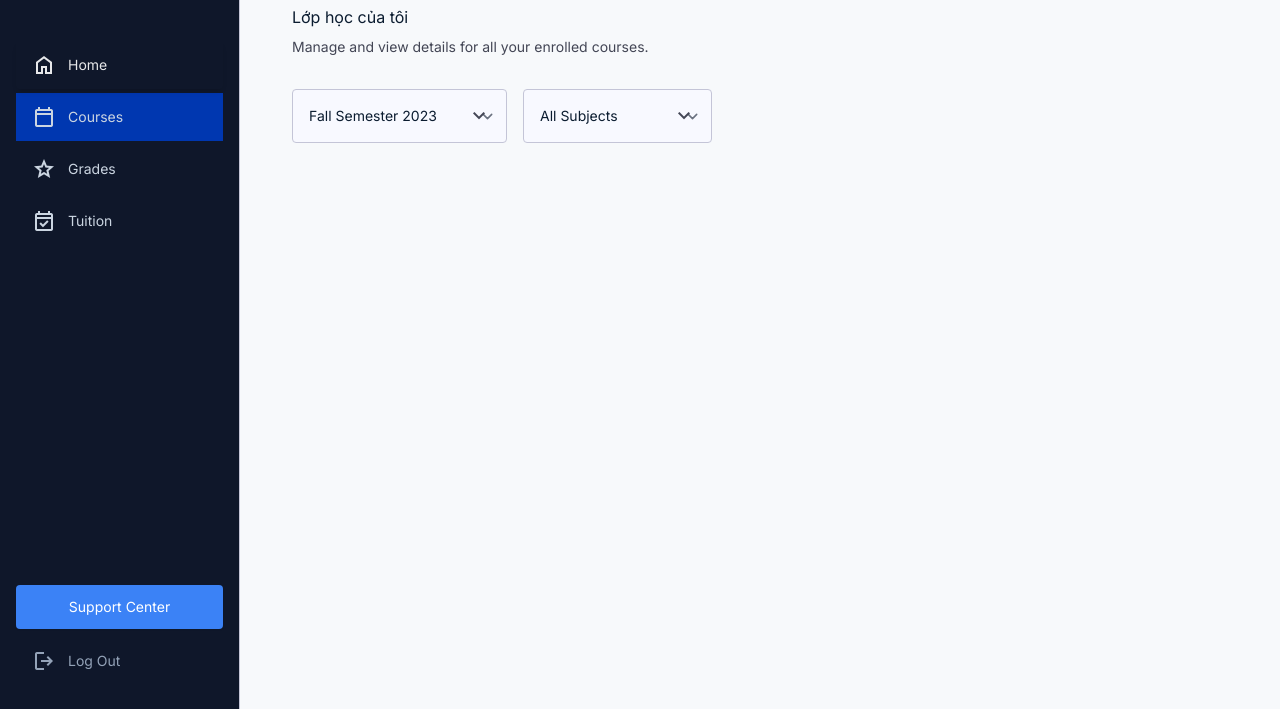
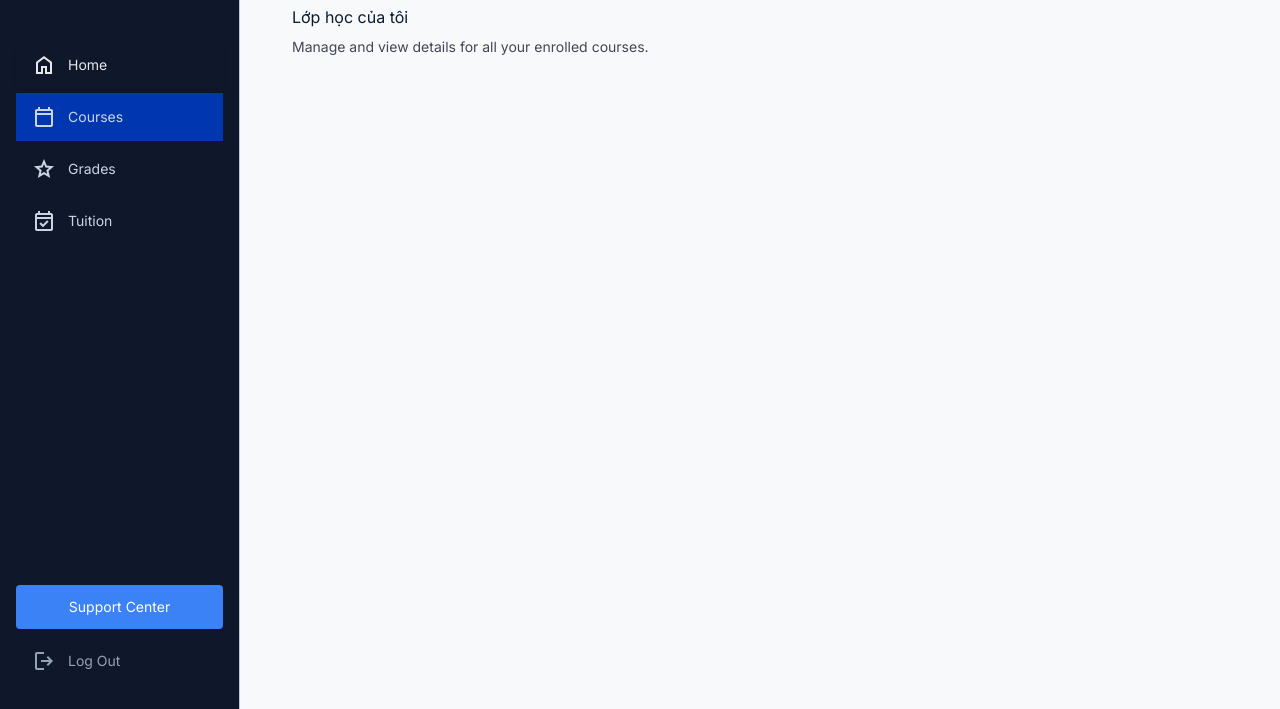
Before and after one commit to barotoichoi/PTTKHT-Group3, a website: page Web/student_courses.html in a window 1280 px wide. Shown: the part 91-800 px from the top of the page. Drawn offline with nearby package versions, Linux system fonts and the light colour scheme; no server answers; sample sign-in values are in the browser's storage.

Commit message:
Xóa nút view detail

```diff
--- a/Web/student_courses.html
+++ b/Web/student_courses.html
@@ -241,33 +241,6 @@
           </p>
         </div>
         <!-- Filters -->
-        <div class="flex flex-col md:flex-row gap-sm mb-lg">
-          <div class="relative">
-            <select
-              class="appearance-none bg-surface border border-outline-variant rounded-lg py-sm pl-sm pr-xl text-body-md text-on-surface focus:border-primary focus:ring-1 focus:ring-primary outline-none"
-            >
-              <option>Fall Semester 2023</option>
-              <option>Spring Semester 2023</option>
-            </select>
-            <span
-              class="material-symbols-outlined absolute right-sm top-1/2 -translate-y-1/2 text-on-surface-variant pointer-events-none"
-              >expand_more</span
-            >
-          </div>
-          <div class="relative">
-            <select
-              class="appearance-none bg-surface border border-outline-variant rounded-lg py-sm pl-sm pr-xl text-body-md text-on-surface focus:border-primary focus:ring-1 focus:ring-primary outline-none"
-            >
-              <option>All Subjects</option>
-              <option>Computer Science</option>
-              <option>Mathematics</option>
-            </select>
-            <span
-              class="material-symbols-outlined absolute right-sm top-1/2 -translate-y-1/2 text-on-surface-variant pointer-events-none"
-              >expand_more</span
-            >
-          </div>
-        </div>
         <!-- Class Grid -->
         <div id="courses-grid" class="grid grid-cols-1 md:grid-cols-2 xl:grid-cols-3 gap-md">
 
@@ -351,9 +324,6 @@
                 <div class="w-full bg-surface-container-highest rounded-full h-2 mb-md">
                   <div class="${theme.barBg} h-2 rounded-full" style="width: ${course.Progress}%"></div>
                 </div>
-                <button class="w-full bg-surface border border-outline-variant text-on-surface font-label-md text-label-md py-sm rounded-lg hover:bg-surface-container-low transition-colors">
-                  View Details
-                </button>
               </div>
             </div>
           `;
```
